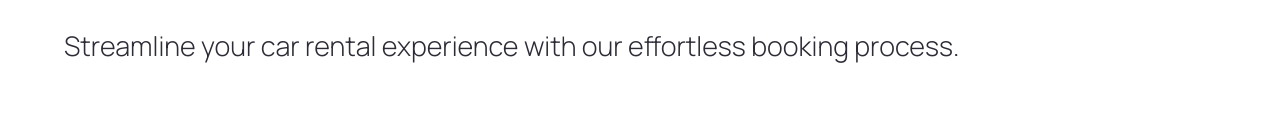
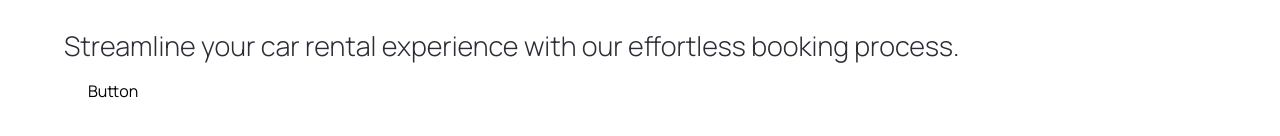
Before and after one commit to HirenGajjar/carcataloug, a Next.js app: page / in a window 1280 px wide. Shown: the part 330-466 px from the top of the page. Built offline with nearby package versions, Linux system fonts and the light colour scheme.

Commit message:
Add button component and interface

```diff
--- /dev/null
+++ b/components/CustomButton.tsx
@@ -0,0 +1,22 @@
+"use client";
+import React from "react";
+import Image from "next/image";
+import { CustomButtonProps } from "@/types";
+function CustomButton({
+  title,
+  containerStyles,
+  handleClick,
+}: CustomButtonProps) {
+  return (
+    <button
+      onClick={() => {}}
+      disabled={false}
+      type={"button"}
+      className="custom-btn"
+    >
+      <span className={`flex-1`}>Button</span>
+    </button>
+  );
+}
+
+export default CustomButton;
--- a/components/Hero.tsx
+++ b/components/Hero.tsx
@@ -1,6 +1,9 @@
+"use client";
 import React from "react";
+import CustomButton from "./CustomButton";
 import Image from "next/image";
 function Hero() {
+  const handleScroll = () => {};
   return (
     <div className="hero">
       <div className="flex-1 pt-36 padding-x">
@@ -11,6 +14,11 @@
           Streamline your car rental experience with our effortless booking
           process.
         </p>
+        <CustomButton
+          title="Explore cars"
+          containerStyles="bg-primary-blue text-white rounded-full mt-10"
+          handleClick={handleScroll}
+        />
       </div>
     </div>
   );
--- a/components/index.ts
+++ b/components/index.ts
@@ -1,3 +1,3 @@
 import Hero from "./Hero";
-
-export { Hero };
+import CustomButton from "./CustomButton";
+export { Hero, CustomButton };
--- /dev/null
+++ b/types/index.ts
@@ -0,0 +1,7 @@
+import { MouseEventHandler } from "react";
+
+export interface CustomButtonProps {
+  title: string;
+  containerStyles?: string;
+  handleClick?: MouseEventHandler<HTMLButtonElement>;
+}
```
